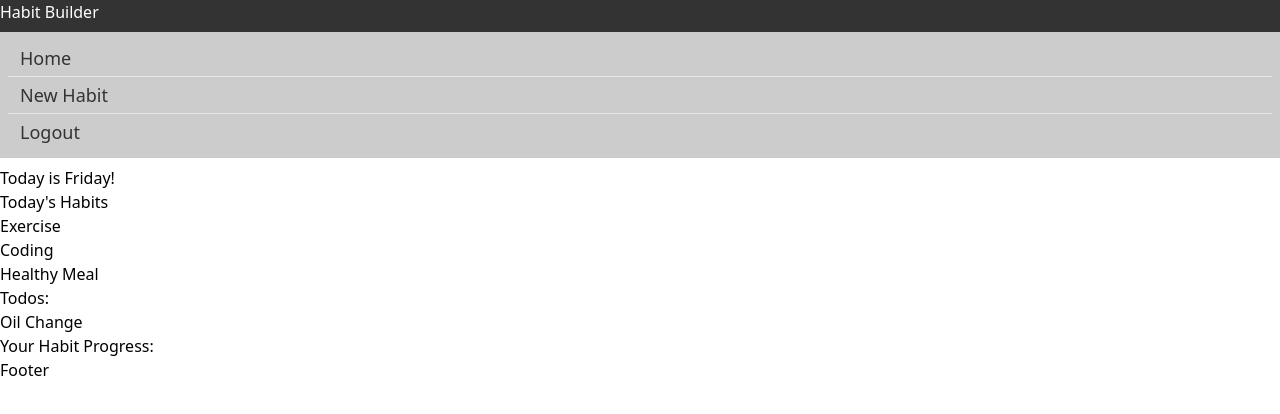
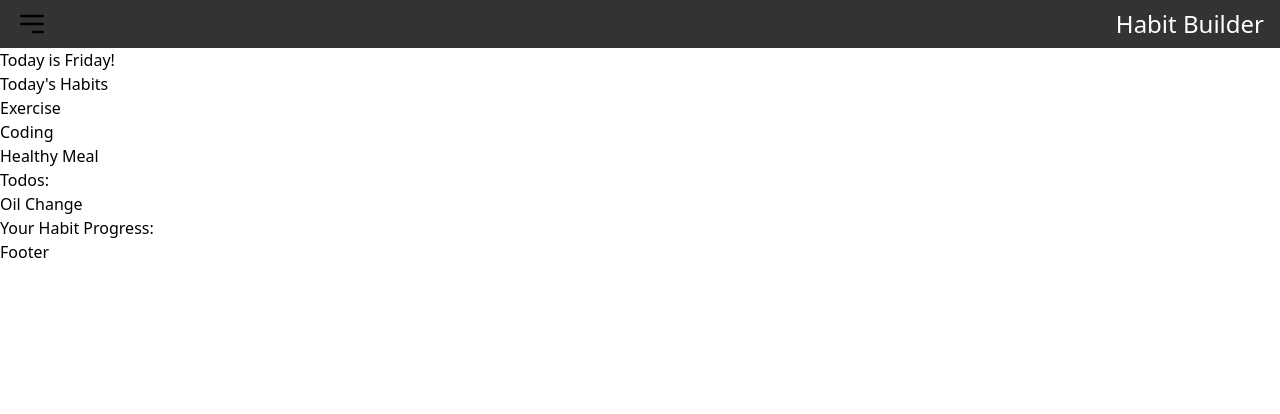
Before and after one commit to ChaseLee21/Habit-Tracker, a React (Vite) app in the folder client/: page / in a window 1280 px wide. Shown: the top 414 px of the page. Built offline with nearby package versions, Linux system fonts and the light colour scheme.

Commit message:
styling navbar and header

```diff
--- a/client/src/components/Header.jsx
+++ b/client/src/components/Header.jsx
@@ -1,12 +1,22 @@
 import Navbar from "./Navbar"
+import { useState } from "react";
 
 function Header() {
+
+  const [showMenu, setShowMenu] = useState(false);
 
     return (
       <>
         <header className="bg-primaryBg">
-          <h1 className="text-primaryText">Habit Builder</h1>
-          <Navbar />
+          <div className="flex justify-between items-center p-2">
+            <button onClick={() => setShowMenu(!showMenu)}>
+              <svg xmlns="http://www.w3.org/2000/svg" className="h-8 w-8 mx-2" fill="none" viewBox="0 0 24 24" stroke="currentColor">
+                <path strokeLinecap="round" strokeLinejoin="round" strokeWidth={2} d="M4 6h16M4 12h16m-7 6h7" />
+              </svg>
+            </button>
+            <h1 className="text-primaryText text-2xl mx-2">Habit Builder</h1>
+          </div>
+          {showMenu && <Navbar />}
         </header>
       </>
     )
--- a/client/src/components/Navbar.jsx
+++ b/client/src/components/Navbar.jsx
@@ -1,15 +1,13 @@
 function Navbar() {
 
     return (
-      <>
         <nav className="bg-secondaryBg">
-            <ul className="m-2 py-2 text-lg">
+            <ul className="py-2 text-lg">
                 <li className=" p-1 ps-3 hover:text-highlight text-secondaryText">Home</li>
                 <li className="border-y p-1 ps-3 hover:text-highlight text-secondaryText">New Habit</li>
                 <li className=" p-1 ps-3 hover:text-highlight text-secondaryText">Logout</li>
             </ul>
         </nav>
-      </>
     )
   }
 
```
